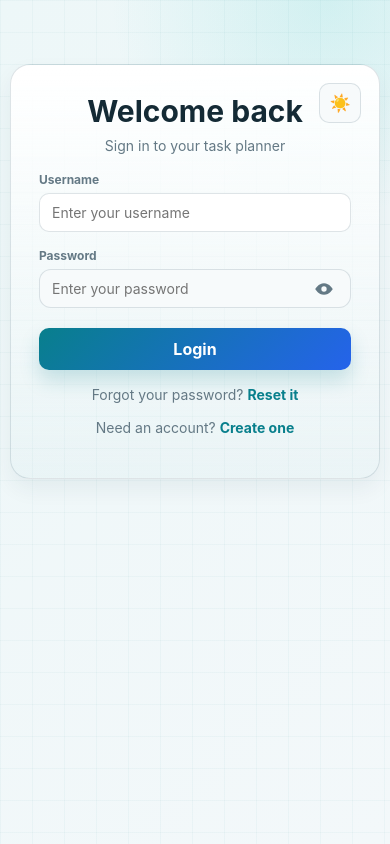
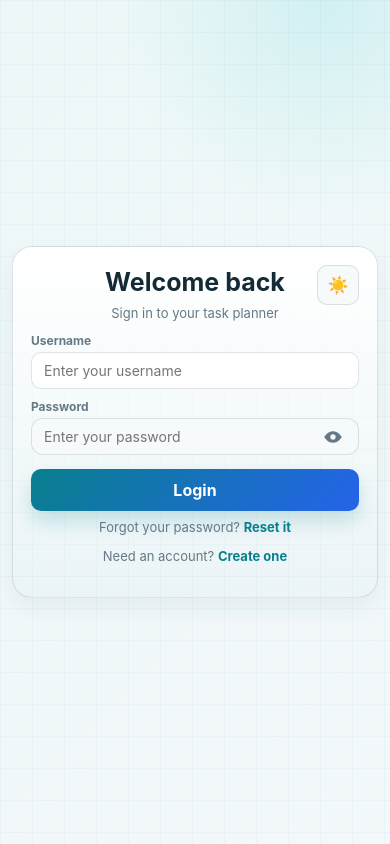
Before and after one commit to flourishman/task_tracker, a Flask app: page /login in a window 390 px wide. Run offline with Flask 3, Linux system fonts and the light colour scheme; some libraries are stand-ins or nearby versions.

Commit message:
update login, registration to fit on mobile to avoid scrolling and upate unavailable template

```diff
--- a/static/styles.css
+++ b/static/styles.css
@@ -212,6 +212,32 @@ input:focus, select:focus { border-color: var(--primary); box-shadow: 0 0 0 3px
 .auth-error { border: 1px solid rgba(220, 76, 76, .2); color: var(--danger); background: var(--danger-soft); }
 .auth-success { border: 1px solid rgba(22, 138, 104, .18); color: var(--success); background: rgba(22, 138, 104, .08); }
 
+body.auth-page {
+    min-height: 100vh;
+    min-height: 100svh;
+    display: flex;
+    align-items: center;
+    justify-content: center;
+    padding: 20px;
+    overflow-y: auto;
+}
+
+.auth-page .auth-container {
+    margin: auto;
+}
+
+.auth-page .auth-card {
+    padding: 24px;
+}
+
+.auth-page .auth-form {
+    gap: 12px;
+}
+
+.auth-page .auth-link {
+    margin-top: 12px;
+}
+
 @media (max-width: 920px) {
     .app-shell { grid-template-columns: 1fr; }
     .sidebar { position: static; width: auto; height: auto; min-height: 0; overflow: visible; flex-direction: row; align-items: center; gap: 16px; padding: 8px 12px; }
@@ -226,6 +252,16 @@ input:focus, select:focus { border-color: var(--primary); box-shadow: 0 0 0 3px
 
 @media (max-width: 620px) {
     body { padding: 14px 10px; }
+    body.auth-page { padding: 12px; }
+    .auth-page .auth-container { width: 100%; }
+    .auth-page .auth-card { padding: 20px 18px; }
+    .auth-page .auth-card h1 { font-size: 25px; }
+    .auth-page .auth-subtitle { margin-bottom: 12px; font-size: 13px; }
+    .auth-page .auth-form { gap: 10px; }
+    .auth-page .field { gap: 4px; }
+    .auth-page input[type="text"], .auth-page input[type="password"] { padding-top: 9px; padding-bottom: 9px; }
+    .auth-page .password-toggle { width: 34px; height: 34px; }
+    .auth-page .auth-link { margin-top: 8px; font-size: 13px; }
     .main-panel { padding: 15px; }
     .welcome-bar { top: 8px; align-items: flex-start; flex-direction: column; }
     .sidebar { align-items: stretch; flex-direction: column; gap: 4px; padding: 10px; }
@@ -244,3 +280,8 @@ input:focus, select:focus { border-color: var(--primary); box-shadow: 0 0 0 3px
     .task-actions { gap: 6px; }
     .btn-add { width: 100%; }
 }
+
+@media (max-height: 620px) {
+    .auth-page { align-items: flex-start; }
+    .auth-page .auth-container { margin: auto; }
+}
--- a/templates/database_unavailable.html
+++ b/templates/database_unavailable.html
@@ -15,7 +15,7 @@
         h1 { margin: 0 0 12px; font-size: 25px; }
         p { margin: 0; color: #a8c0c7; font-size: 14px; line-height: 1.65; }
         .actions { display: flex; align-items: center; gap: 14px; margin-top: 24px; }
-        .retry { display: inline-flex; align-items: center; justify-content: center; min-height: 42px; padding: 0 16px; border-radius: 10px; color: white; background: linear-gradient(135deg, #087f8c, #2563eb); font-size: 13px; font-weight: 700; text-decoration: none; }
+        .retry { display: inline-flex; flex: 0 0 auto; align-items: center; justify-content: center; min-height: 42px; padding: 0 16px; border-radius: 10px; color: white; background: linear-gradient(135deg, #087f8c, #2563eb); font-size: 13px; font-weight: 700; text-decoration: none; white-space: nowrap; }
         .note { color: #839da6; font-size: 12px; }
         @media (max-width: 480px) { main { padding: 26px 22px; } .actions { align-items: flex-start; flex-direction: column; } }
     </style>
--- a/templates/login.html
+++ b/templates/login.html
@@ -6,7 +6,7 @@
     <title>Login</title>
     <link rel="stylesheet" href="{{ url_for('static', filename='styles.css') }}">
 </head>
-<body>
+<body class="auth-page">
     <div class="auth-container">
         <div class="auth-card">
             <h1>Welcome back</h1>
--- a/templates/register.html
+++ b/templates/register.html
@@ -6,7 +6,7 @@
     <title>Create account</title>
     <link rel="stylesheet" href="{{ url_for('static', filename='styles.css') }}">
 </head>
-<body>
+<body class="auth-page">
     <div class="auth-container">
         <div class="auth-card">
             <h1>Create account</h1>
```
